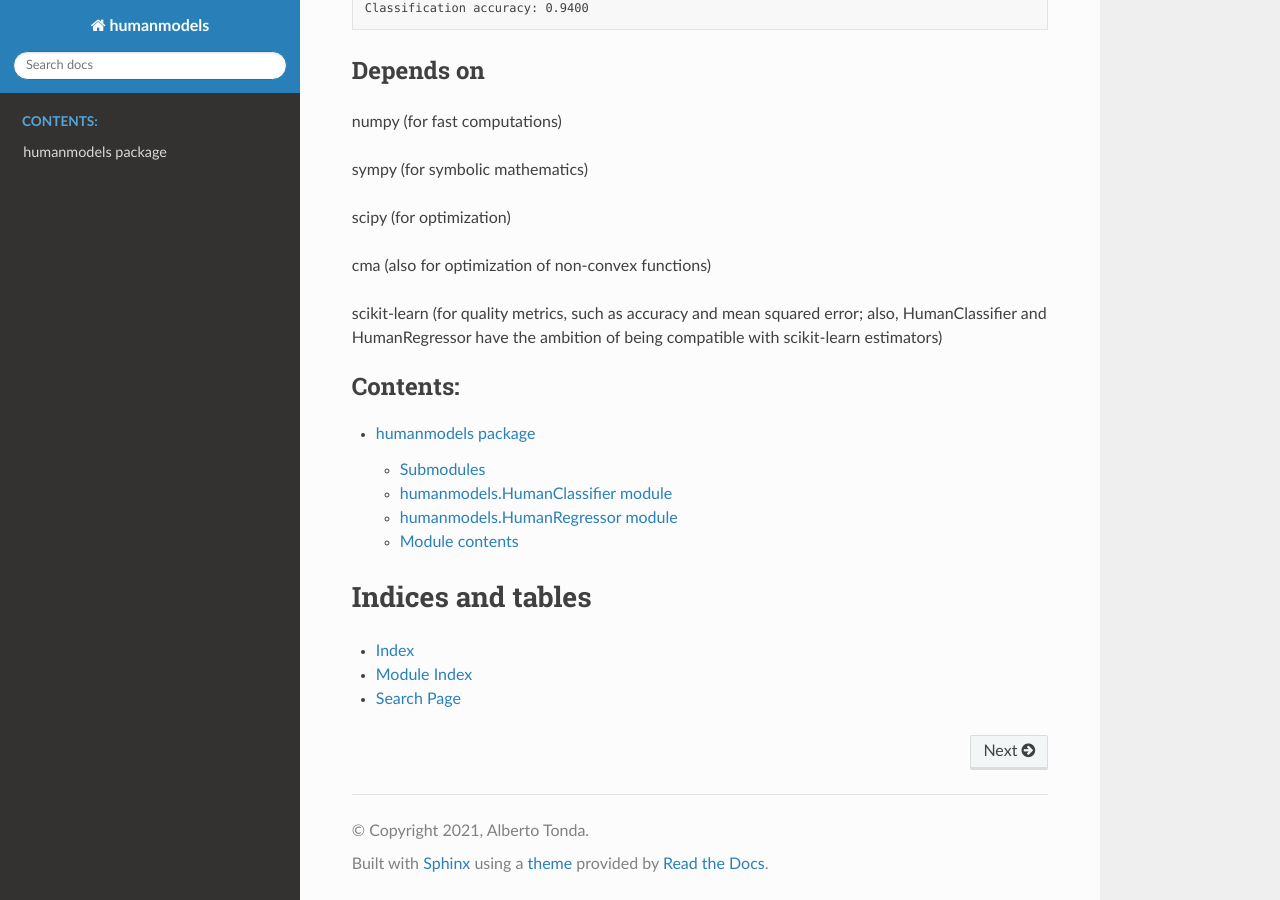
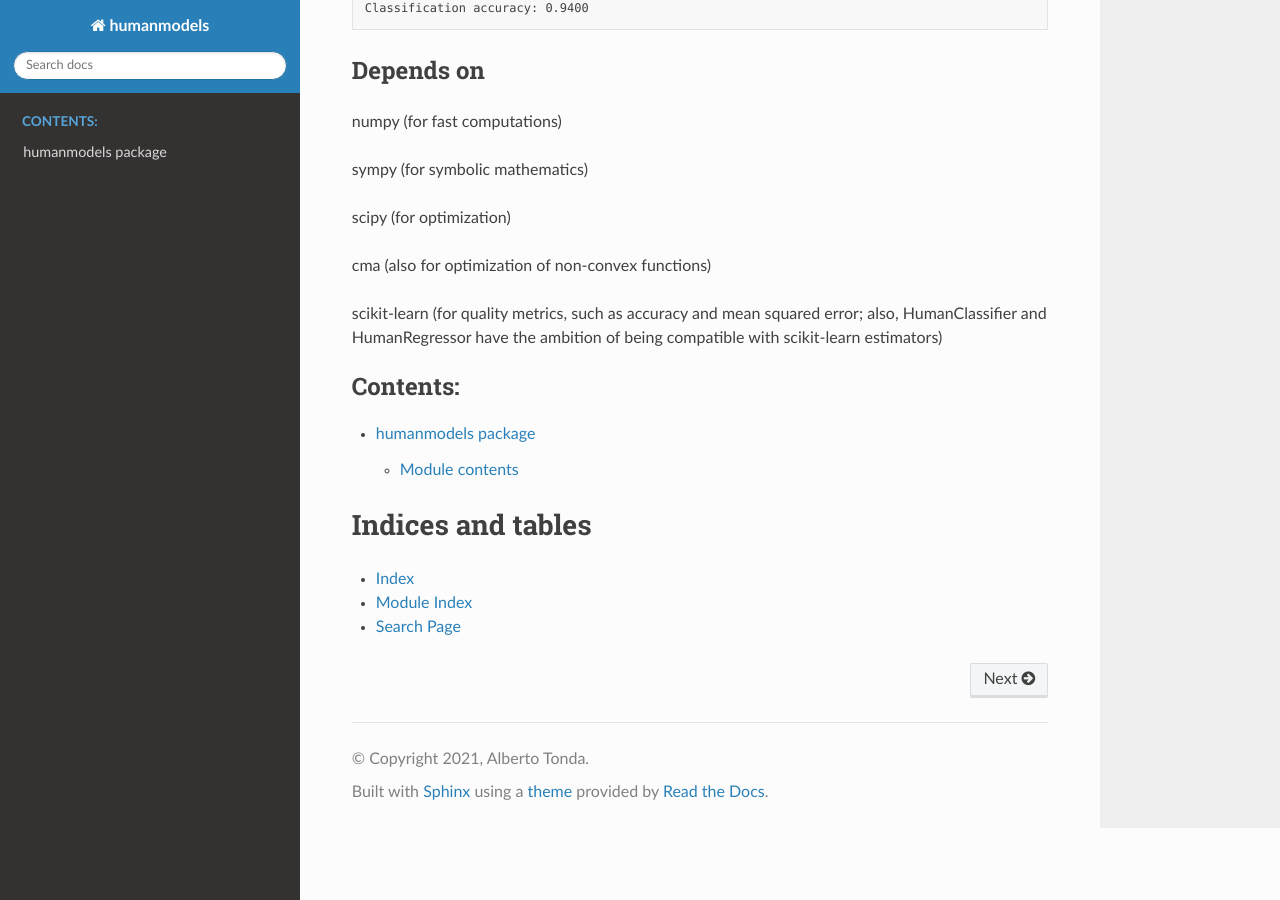
Before and after one commit to albertotonda/HumanModels, a Sphinx documentation site: the page built from docs/index.rst, in a window 1280 px wide and 900 px high, scrolled down 3834 px. Built offline with Sphinx 7.4.7 and the Read the Docs theme 2.0.0, drawn with Linux system fonts in a browser that asks for light colours.

Commit message:
Small modifications in the documentation.

```diff
--- a/docs/humanmodels.rst
+++ b/docs/humanmodels.rst
@@ -1,24 +1,5 @@
 humanmodels package
 ===================
-
-Submodules
-----------
-
-humanmodels.HumanClassifier module
-----------------------------------
-
-.. automodule:: humanmodels.HumanClassifier
-   :members:
-   :undoc-members:
-   :show-inheritance:
-
-humanmodels.HumanRegressor module
----------------------------------
-
-.. automodule:: humanmodels.HumanRegressor
-   :members:
-   :undoc-members:
-   :show-inheritance:
 
 Module contents
 ---------------
```
Also changed, not shown: 1 other file.
